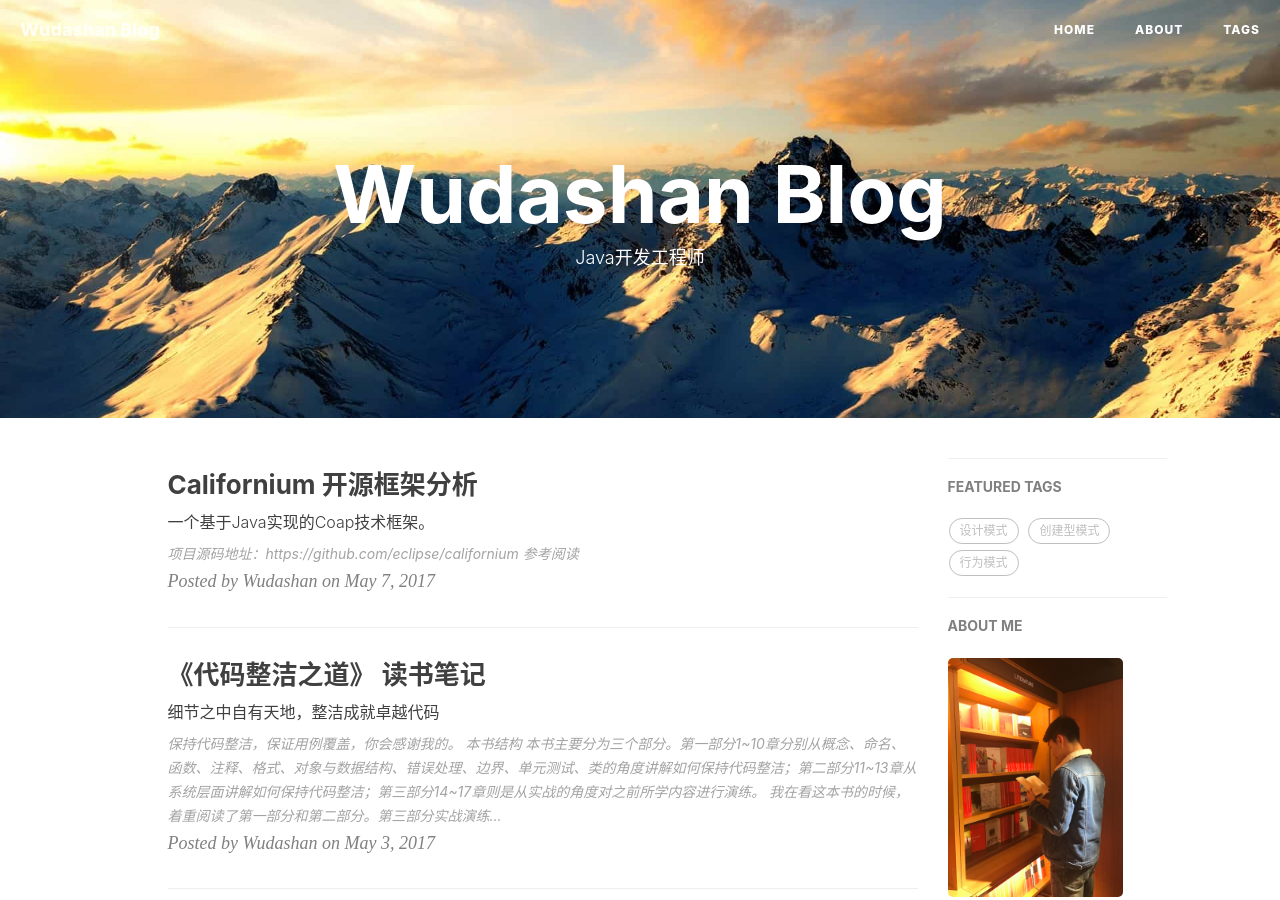
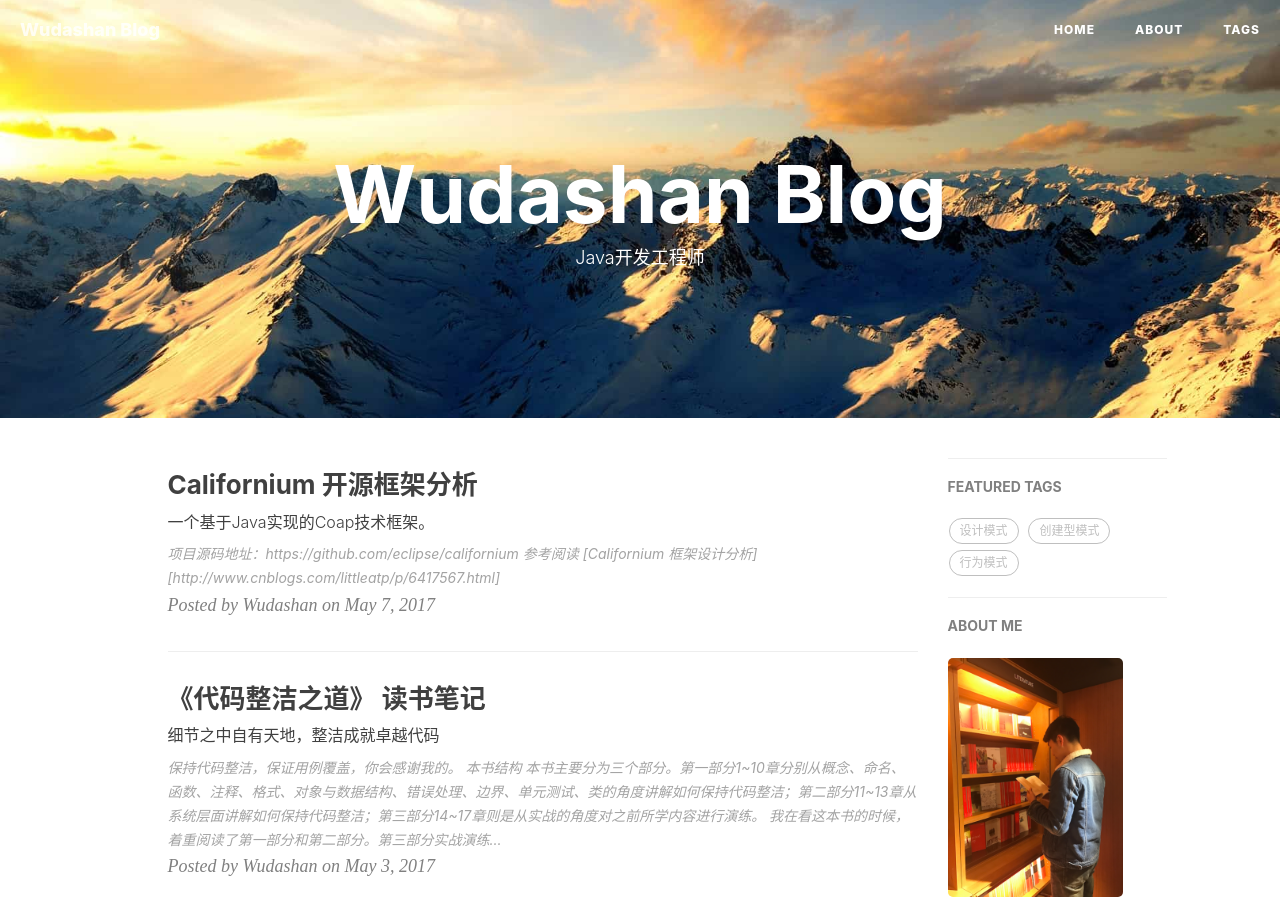
Before and after one commit to wudashan/wudashan.github.io, a Jekyll site: the page built from index.html, in a window 1280 px wide and 900 px high. Built offline with Jekyll 4.4.1, drawn with Linux system fonts in a browser that asks for light colours; nearby versions of some CDN libraries; the list of posts is cut into pages by our own code; comment, search, counter and statistics services are not loaded.

Commit message:
修正链接语法错误

```diff
--- a/_posts/2017-05-07-Californium-Framework-Analysis.markdown
+++ b/_posts/2017-05-07-Californium-Framework-Analysis.markdown
@@ -16,4 +16,4 @@ tags:
 
 ## 参考阅读
 
-![Californium 框架设计分析](http://www.cnblogs.com/littleatp/p/6417567.html)
+[Californium 框架设计分析][http://www.cnblogs.com/littleatp/p/6417567.html]
```
